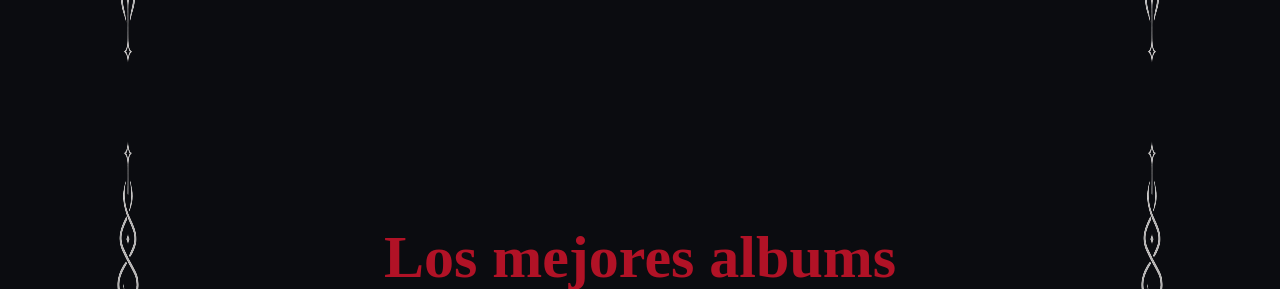
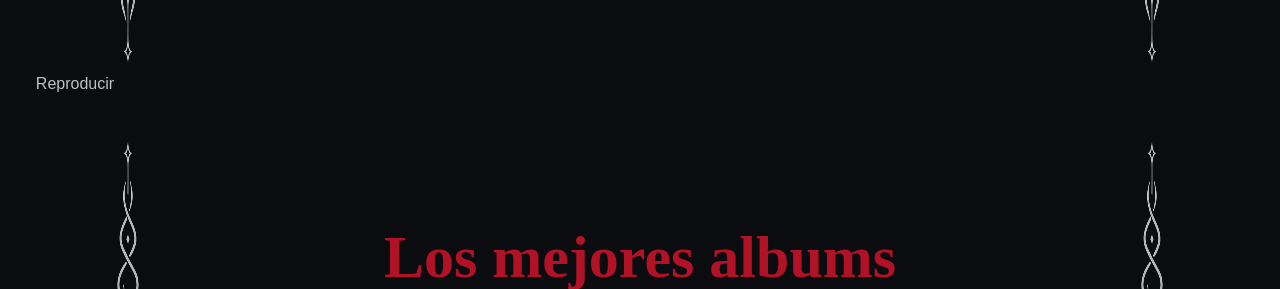
Before and after one commit to Leo-xcl/TheSilverCord, a PHP site: page / in a window 1280 px wide. Shown: the part 681-970 px from the top of the page. Run offline with PHP 8.4, Linux system fonts and the light colour scheme.

Commit message:
Boton/arreglo de audio

```diff
--- a/index.html
+++ b/index.html
@@ -12,6 +12,28 @@
 <h2 class="subtitulo">The Silver Cord</h2>
 
 <img src="logoPagina.png" alt="logo" class="logo">
+
+<audio id="miAudio" loop>
+    <source src="A sight to behold.mp3" type="audio/mpeg">
+</audio>
+
+<button id="miBoton" onclick="toggleAudio()" class="boton">Reproducir</button>
+
+<script>
+function toggleAudio() {
+    var audio = document.getElementById("miAudio");
+    var boton = document.getElementById("miBoton");
+
+    if (audio.paused) {
+        audio.play();
+        boton.innerText = "Pausar";
+    } else {
+        audio.pause();
+        boton.innerText = "Reproducir";
+    }
+}
+</script>
+
 
 <h3 class="tituloTabla">Los mejores albums</h3>
 
@@ -115,9 +137,5 @@
         <li><a href="https://open.spotify.com/artist/6vXYoy8ouRVib302zxaxFF" target="_blank">Lorna Shore</a></li>
         <li><a href="https://open.spotify.com/artist/70Dq7XQ95jLPUfMoVbcnuS" target="_blank">Magna Carta Cartel</a></li>
     </ul>
-
-    <audio autoplay loop>
-            <source src="A sight to behold.mp3" type="audio/mpeg">
-    </audio>
 </body>
 </html>
--- a/pagina1.css
+++ b/pagina1.css
@@ -93,3 +93,23 @@ Body {
 .listaArtistas a:hover {
     color: #B11226;
 }
+
+.boton {
+    position: fixed;
+    bottom: 15px;
+    left: 15px;
+    height: 40px;
+    width: 120px;
+    background-color: #0B0C10;
+    color: #C0C0C0;
+    border: 2px solid transparent;
+    border-radius: 50px;
+    cursor: pointer;
+    font-size: 16px;
+    transition: all 0.4s ease;
+}
+
+.boton:hover {
+    border-color: #FDFDFD;
+    color: #FDFDFD;
+}
```
